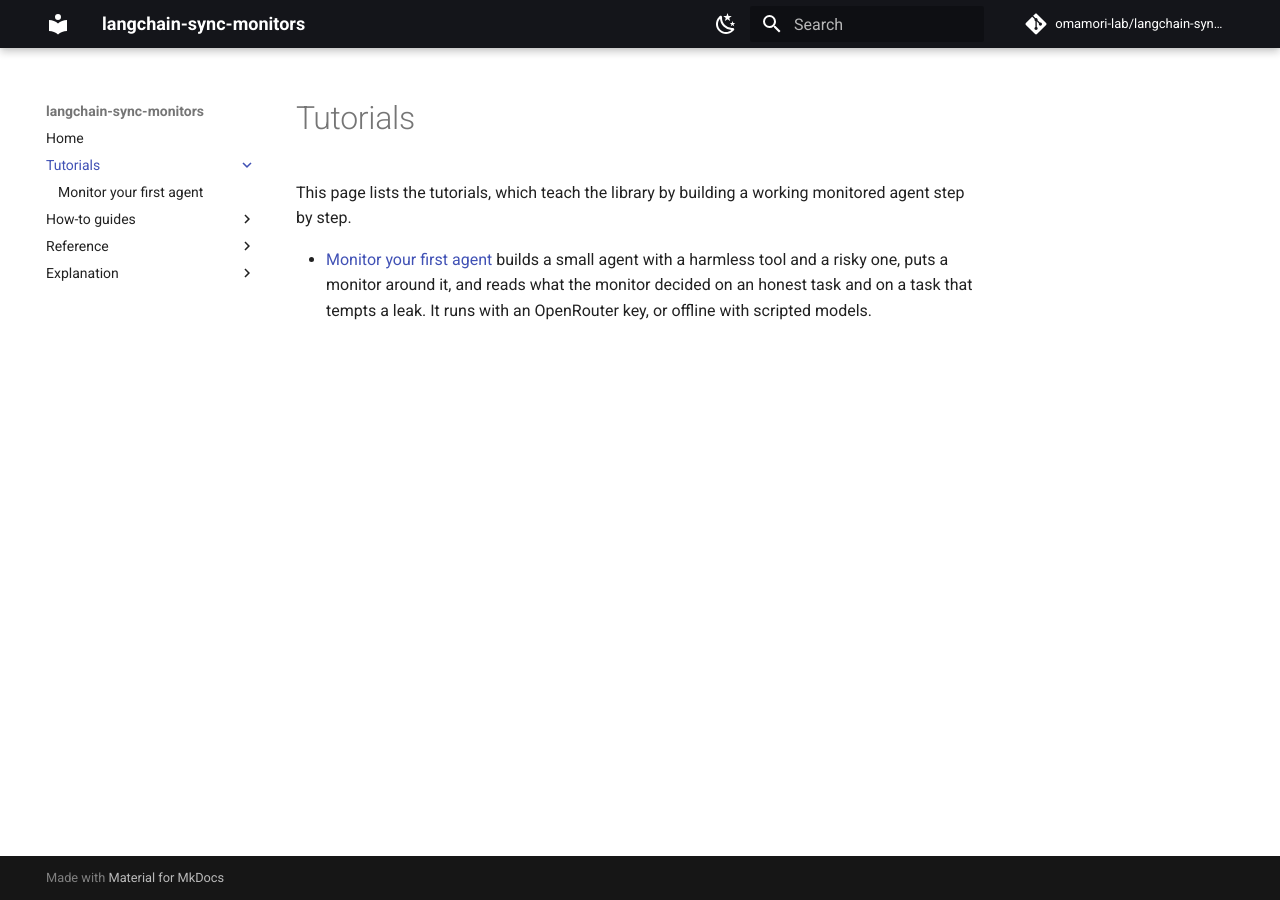
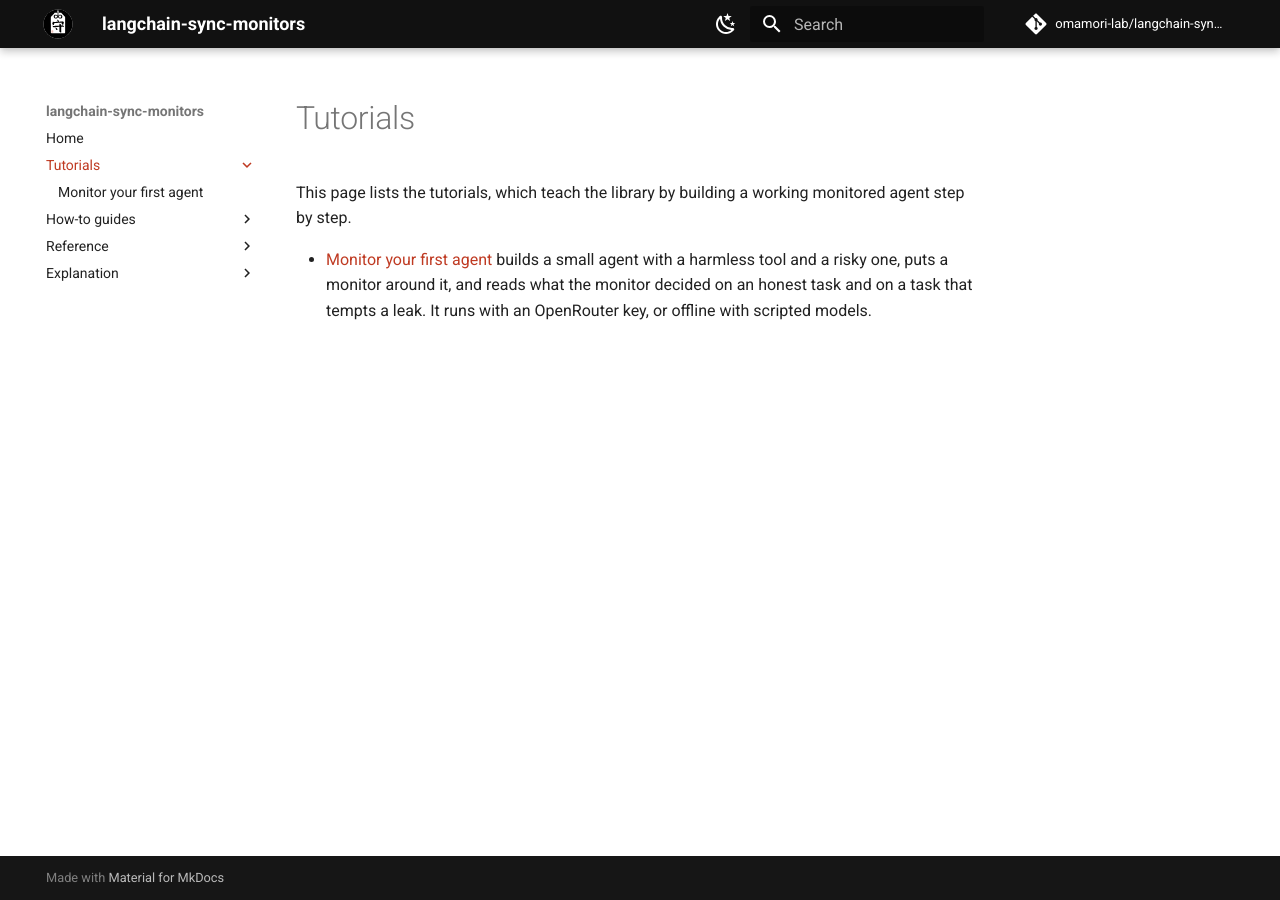
Before and after one commit to omamori-lab/langchain-sync-monitors, an MkDocs documentation site: the page built from docs/tutorials/index.md, in a window 1280 px wide. Built offline with MkDocs 1.6.1 and Material for MkDocs 9.7.7, drawn with Linux system fonts in a browser that asks for light colours; comment, search, counter and statistics services are not loaded.

Commit message:
Theme the docs site with the omamori lab brand
brand.css comes unchanged from the brand repository and sets the primary,
accent, link and Mermaid colours of both schemes, so the palette is custom
in both. site.css adds the shades brand.css leaves out: the primary
variants, the transparent accent and the text on the accent.

The header shows the omamori lab mark, which reads on the sumi header in
both schemes, and the site carries the brand favicons at 32 and 48 px and
an Apple touch icon, the last two through a small template override.

Co-Authored-By: Claude Opus 5.5 <noreply@anthropic.com>

```diff
--- /dev/null
+++ b/docs/stylesheets/brand.css
@@ -0,0 +1,25 @@
+/* Generated by diagrams/render.py from diagrams/tokens.json. */
+[data-md-color-scheme="default"] {
+  --md-primary-fg-color: #111111;
+  --md-primary-bg-color: #FFFFFF;
+  --md-accent-fg-color: #BF3A22;
+  --md-typeset-a-color: #BF3A22;
+  --md-mermaid-font-family: -apple-system, BlinkMacSystemFont, "Segoe UI", "Noto Sans", "Noto Sans JP", Helvetica, Arial, sans-serif;
+  --md-mermaid-edge-color: #2B2B2B;
+  --md-mermaid-node-bg-color: #F2F1EC;
+  --md-mermaid-node-fg-color: #111111;
+  --md-mermaid-label-bg-color: #FFFFFF;
+  --md-mermaid-label-fg-color: #111111;
+}
+[data-md-color-scheme="slate"] {
+  --md-primary-fg-color: #111111;
+  --md-primary-bg-color: #ECEBE6;
+  --md-accent-fg-color: #E0563B;
+  --md-typeset-a-color: #E0563B;
+  --md-mermaid-font-family: -apple-system, BlinkMacSystemFont, "Segoe UI", "Noto Sans", "Noto Sans JP", Helvetica, Arial, sans-serif;
+  --md-mermaid-edge-color: #D6D5CF;
+  --md-mermaid-node-bg-color: #1F1F1E;
+  --md-mermaid-node-fg-color: #ECEBE6;
+  --md-mermaid-label-bg-color: #141414;
+  --md-mermaid-label-fg-color: #ECEBE6;
+}
--- /dev/null
+++ b/docs/stylesheets/site.css
@@ -0,0 +1,43 @@
+/*
+ * The site's own styles, loaded after brand.css.
+ *
+ * brand.css is copied unchanged from the omamori lab brand repository
+ * (diagrams/out/brand.css), so it can be copied again when the brand changes.
+ * It sets the primary, accent, link and Mermaid colours of both schemes. This
+ * file adds the rest of the custom palette and the logo size.
+ */
+
+/* The rest of the custom palette -----------------------------------------
+ *
+ * mkdocs.yml sets `primary: custom` and `accent: custom`, so Material leaves
+ * these shades to the site. They come from the brand tokens: sumi for the
+ * primary shades, vermilion (seal) for the accent, and on-seal for text on
+ * the accent.
+ */
+[data-md-color-scheme="default"] {
+  --md-primary-fg-color--light: #2B2B2B;
+  --md-primary-fg-color--dark: #000000;
+  --md-primary-bg-color--light: #FFFFFFB3;
+  --md-accent-fg-color--transparent: #BF3A221A;
+  --md-accent-bg-color: #FFFFFF;
+  --md-accent-bg-color--light: #FFFFFFB3;
+}
+
+[data-md-color-scheme="slate"] {
+  --md-primary-fg-color--light: #2B2B2B;
+  --md-primary-fg-color--dark: #000000;
+  --md-primary-bg-color--light: #ECEBE6B3;
+  --md-accent-fg-color--transparent: #E0563B1A;
+  --md-accent-bg-color: #111111;
+  --md-accent-bg-color--light: #111111B3;
+}
+
+/* The logo: the mark's white charm reads on the sumi header in both schemes,
+ * so it is shown a little larger than Material's default. */
+.md-header__button.md-logo {
+  padding: 0.2rem;
+}
+
+.md-header__button.md-logo img {
+  height: 1.6rem;
+}
--- a/mkdocs.yml
+++ b/mkdocs.yml
@@ -14,6 +14,10 @@ exclude_docs: |
 
 theme:
   name: material
+  # overrides/main.html adds the favicon sizes.
+  custom_dir: overrides
+  logo: assets/brand/omamori-lab.svg
+  favicon: assets/brand/favicon-32.png
   features:
     - navigation.indexes
     - navigation.top
@@ -22,19 +26,25 @@ theme:
     - search.suggest
     - search.highlight
     - content.code.copy
+  # Custom colours in both schemes: docs/stylesheets/brand.css sets them from
+  # the omamori lab brand, and site.css adds the shades it leaves out.
   palette:
     - scheme: default
-      primary: black
-      accent: indigo
+      primary: custom
+      accent: custom
       toggle:
         icon: material/weather-night
         name: Switch to dark mode
     - scheme: slate
-      primary: black
-      accent: indigo
+      primary: custom
+      accent: custom
       toggle:
         icon: material/weather-sunny
         name: Switch to light mode
+
+extra_css:
+  - stylesheets/brand.css
+  - stylesheets/site.css
 
 plugins:
   - search
--- /dev/null
+++ b/overrides/main.html
@@ -0,0 +1,14 @@
+{#-
+  Additions to the Material theme's base template, named in mkdocs.yml as
+  theme.custom_dir. Every other block is Material's own.
+-#}
+{% extends "base.html" %}
+
+{#-
+  theme.favicon gives the 32 px icon; these add the 48 px icon and the icon a
+  phone keeps on its home screen.
+-#}
+{% block extrahead %}
+  <link rel="icon" type="image/png" sizes="48x48" href="{{ 'assets/brand/favicon-48.png' | url }}">
+  <link rel="apple-touch-icon" sizes="180x180" href="{{ 'assets/brand/favicon-180.png' | url }}">
+{% endblock %}
```
Also changed, not shown: docs/assets/brand/favicon-180.png (added), docs/assets/brand/favicon-32.png (added), docs/assets/brand/favicon-48.png (added), docs/assets/brand/omamori-lab.svg (added).
